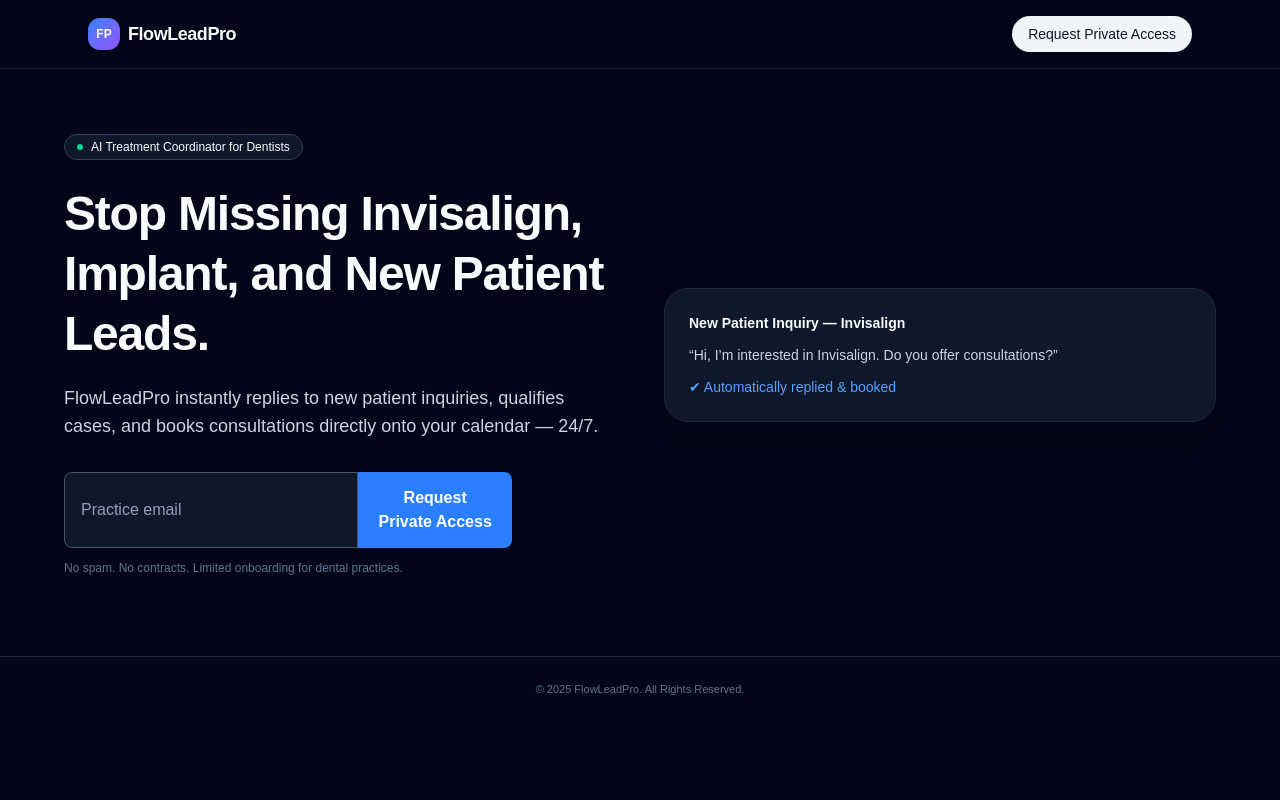
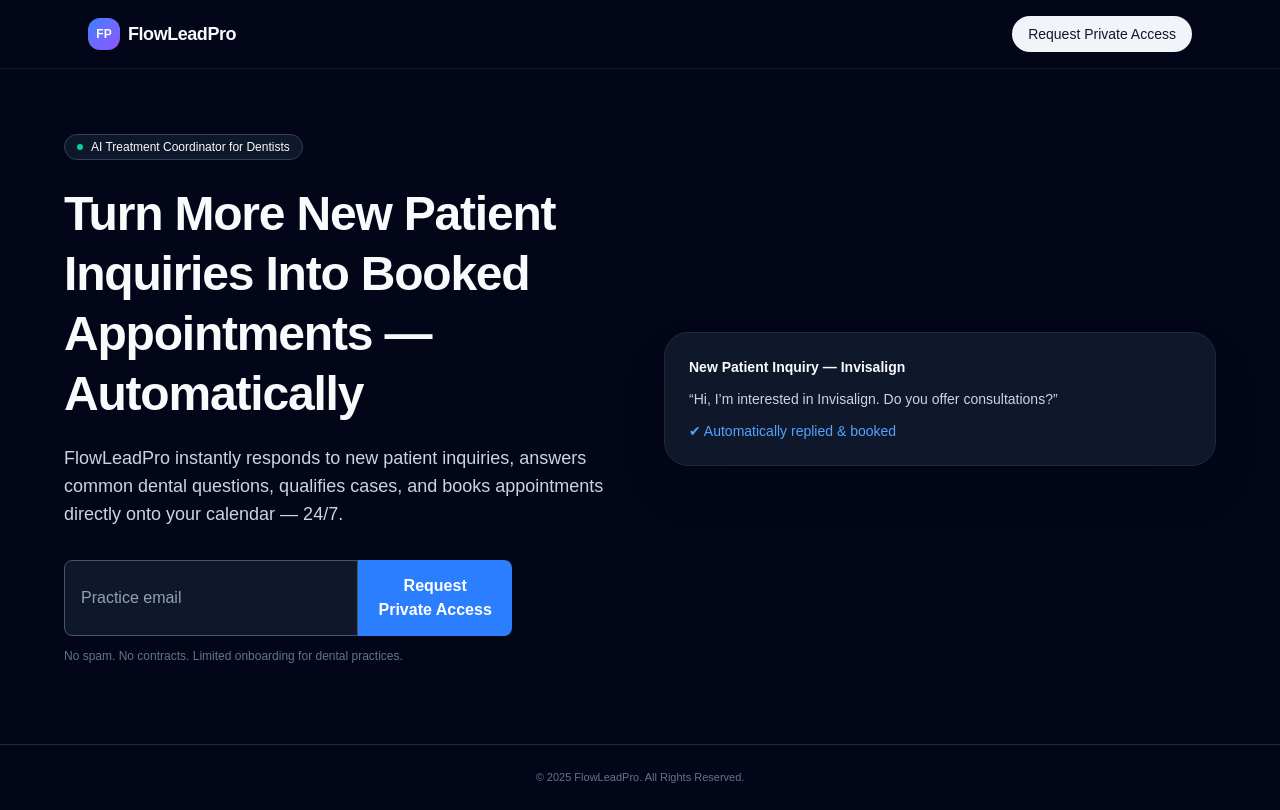
Before and after one commit to AmerC1990/leadflowai, a Next.js app: page / in a window 1280 px wide. Built offline with nearby package versions, Linux system fonts and the light colour scheme.

Commit message:
updated headline in landing page

```diff
--- a/app/page.js
+++ b/app/page.js
@@ -65,6 +65,7 @@
       {/* HERO */}
       <section className="px-6 pt-16 pb-20">
         <div className="max-w-6xl mx-auto grid lg:grid-cols-2 gap-12 items-center">
+          {/* LEFT */}
           <div>
             <div className="inline-flex items-center gap-2 px-3 py-1 rounded-full bg-slate-900 border border-slate-700 text-xs font-medium mb-6">
               <span className="h-1.5 w-1.5 rounded-full bg-emerald-400" />
@@ -72,12 +73,13 @@
             </div>
 
             <h1 className="text-4xl sm:text-5xl font-extrabold leading-tight tracking-tight">
-              Stop Missing Invisalign, Implant, and New Patient Leads.
+              Turn More New Patient Inquiries Into Booked Appointments — Automatically
             </h1>
 
             <p className="mt-5 text-lg text-slate-300 max-w-xl">
-              FlowLeadPro instantly replies to new patient inquiries, qualifies
-              cases, and books consultations directly onto your calendar — 24/7.
+              FlowLeadPro instantly responds to new patient inquiries, answers common
+              dental questions, qualifies cases, and books appointments directly onto
+              your calendar — 24/7.
             </p>
 
             {/* FORM */}
```
